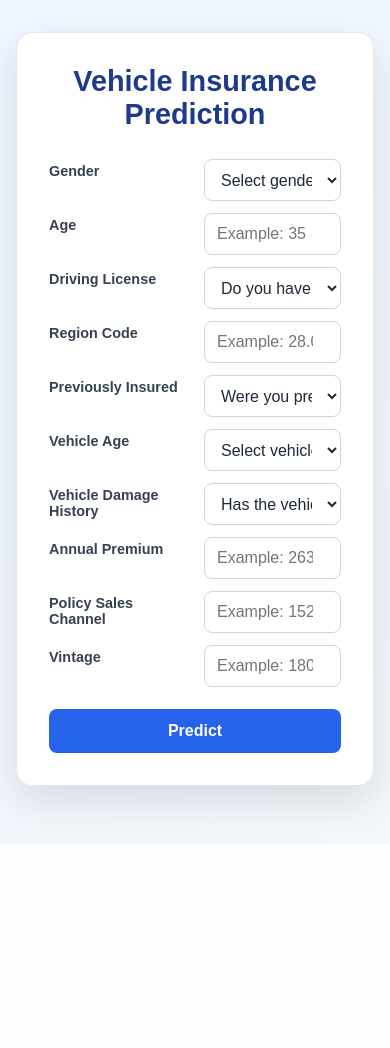
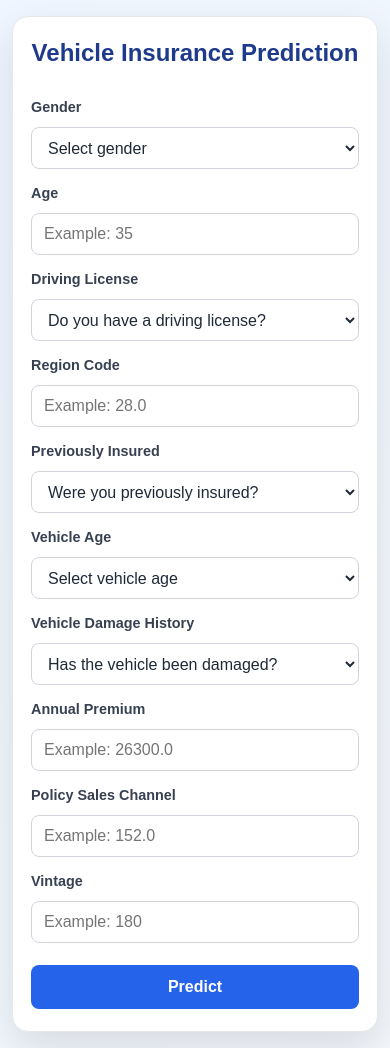
Before and after one commit to riteshray007/VEHICLE-INSURANCE-MLOPS, a FastAPI app: page / in a window 390 px wide. Before the commit the page ends 838 px from the top, so only its background shows below. Run offline with FastAPI, Linux system fonts and the light colour scheme; parts of the project's set-up code (start-up, migrations or seed data) failed here and were passed over.

Commit message:
web layout changes

```diff
--- a/static/css/style.css
+++ b/static/css/style.css
@@ -40,13 +40,6 @@ body {
     border: 1px solid #e5e7eb;
     border-radius: 16px;
     box-shadow: 0 16px 40px rgba(15, 23, 42, 0.12);
-}
-
-.prediction-layout.has-result {
-    display: grid;
-    grid-template-columns: minmax(220px, 0.7fr) minmax(0, 1.3fr);
-    gap: 28px;
-    align-items: start;
 }
 
 .form-section {
@@ -134,11 +127,12 @@ form[action="/train"] {
     display: flex;
     flex-direction: column;
     align-items: center;
+    min-height: 260px;
     padding: 32px 24px;
     text-align: center;
     border: 1px solid;
-    border-radius: 16px;
-    box-shadow: 0 12px 32px rgba(15, 23, 42, 0.08);
+    border-radius: 14px;
+    box-shadow: 0 12px 30px rgba(15, 23, 42, 0.08);
 }
 
 .result--yes {
@@ -192,12 +186,31 @@ form[action="/train"] {
 }
 
 @media (max-width: 820px) {
+    body {
+        padding: 16px 12px;
+    }
+
     .app-layout {
         flex-direction: column;
         align-items: center;
     }
+
+    .container {
+        width: 100%;
+        padding: 22px 18px;
+    }
+
     .result {
         width: 100%;
         max-width: 480px;
+        margin-top: 20px;
+    }
+
+    form {
+        grid-template-columns: 1fr;
+    }
+
+    h1 {
+        font-size: 1.5rem;
     }
 }
```
